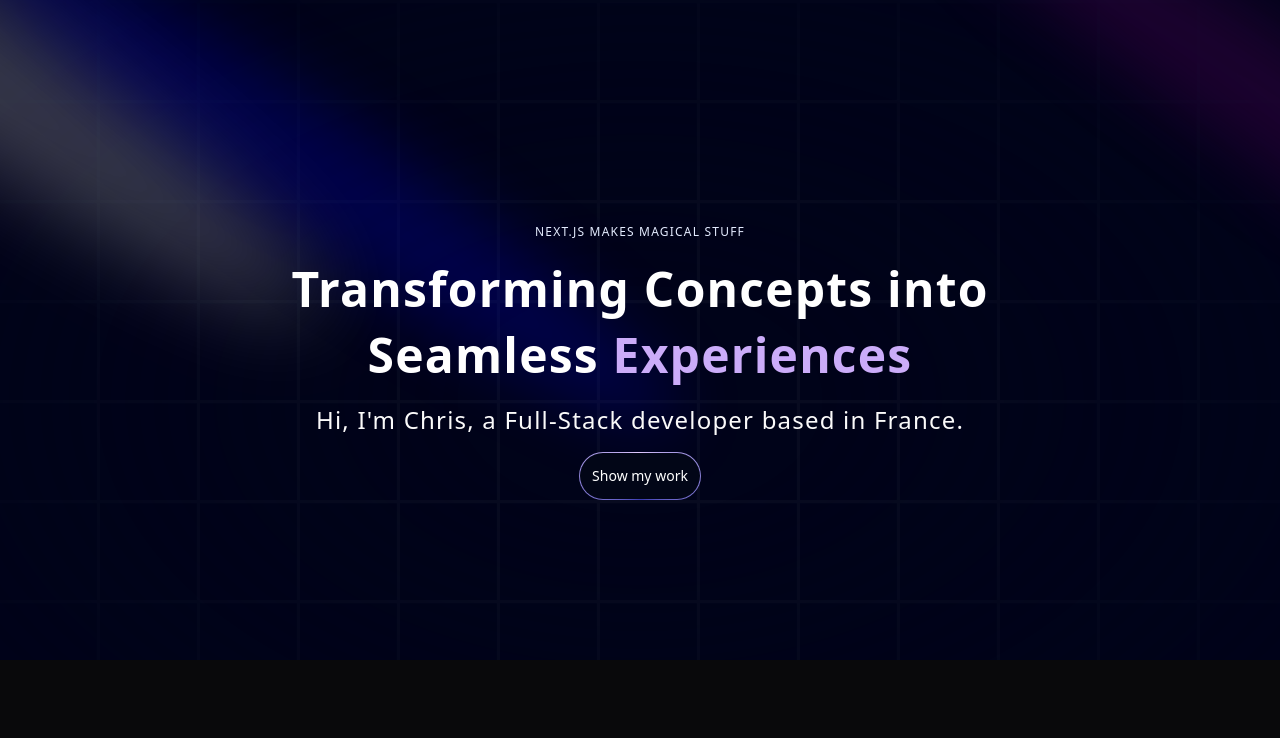
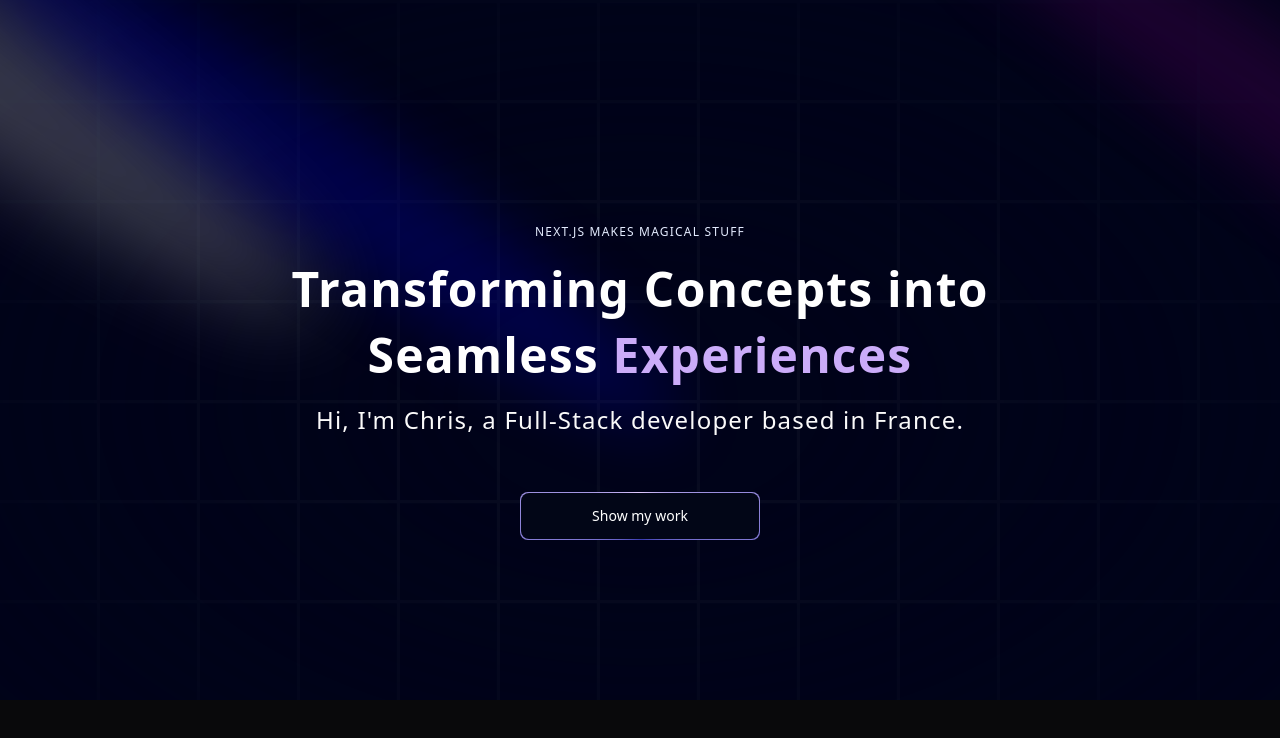
Before and after one commit to ChrisColesnicov/portfolio, a Next.js app: page / in a window 1280 px wide. Shown: the top 738 px of the page. Built offline with nearby package versions, Linux system fonts and the light colour scheme.

Commit message:
🎨styling on magic button

```diff
--- a/components/ui/MagicButton.tsx
+++ b/components/ui/MagicButton.tsx
@@ -1,11 +1,27 @@
-import React from "react";
+import React, { ReactNode } from "react";
 
-const MagicButton = ({ title, icon, position, handleClick, otherClasses }) => {
+const MagicButton = ({
+  title,
+  icon,
+  position,
+  handleClick,
+  otherClasses,
+}: {
+  title: string;
+  icon: ReactNode;
+  position: string;
+  handleClick?: () => void;
+  otherClasses?: string;
+}) => {
   return (
-    <button className="relative inline-flex h-12 overflow-hidden rounded-full p-[1px] focus:outline-none focus:ring-2 focus:ring-slate-400 focus:ring-offset-2 focus:ring-offset-slate-50">
+    <button className="relative inline-flex h-12 w-full overflow-hidden rounded-lg p-[1px] focus:outline-none md:w-60 md:mt-10">
       <span className="absolute inset-[-1000%] animate-[spin_2s_linear_infinite] bg-[conic-gradient(from_90deg_at_50%_50%,#E2CBFF_0%,#393BB2_50%,#E2CBFF_100%)]" />
-      <span className="inline-flex h-full w-full cursor-pointer items-center justify-center rounded-full bg-slate-950 px-3 py-1 text-sm font-medium text-white backdrop-blur-3xl">
+      <span
+        className={`inline-flex h-full w-full cursor-pointer items-center justify-center rounded-lg bg-slate-950 px-7 text-sm font-medium text-white backdrop-blur-3xl ${otherClasses}`}
+      >
+        {position === "left" && icon}
         {title}
+        {position === "right" && icon}
       </span>
     </button>
   );
```
